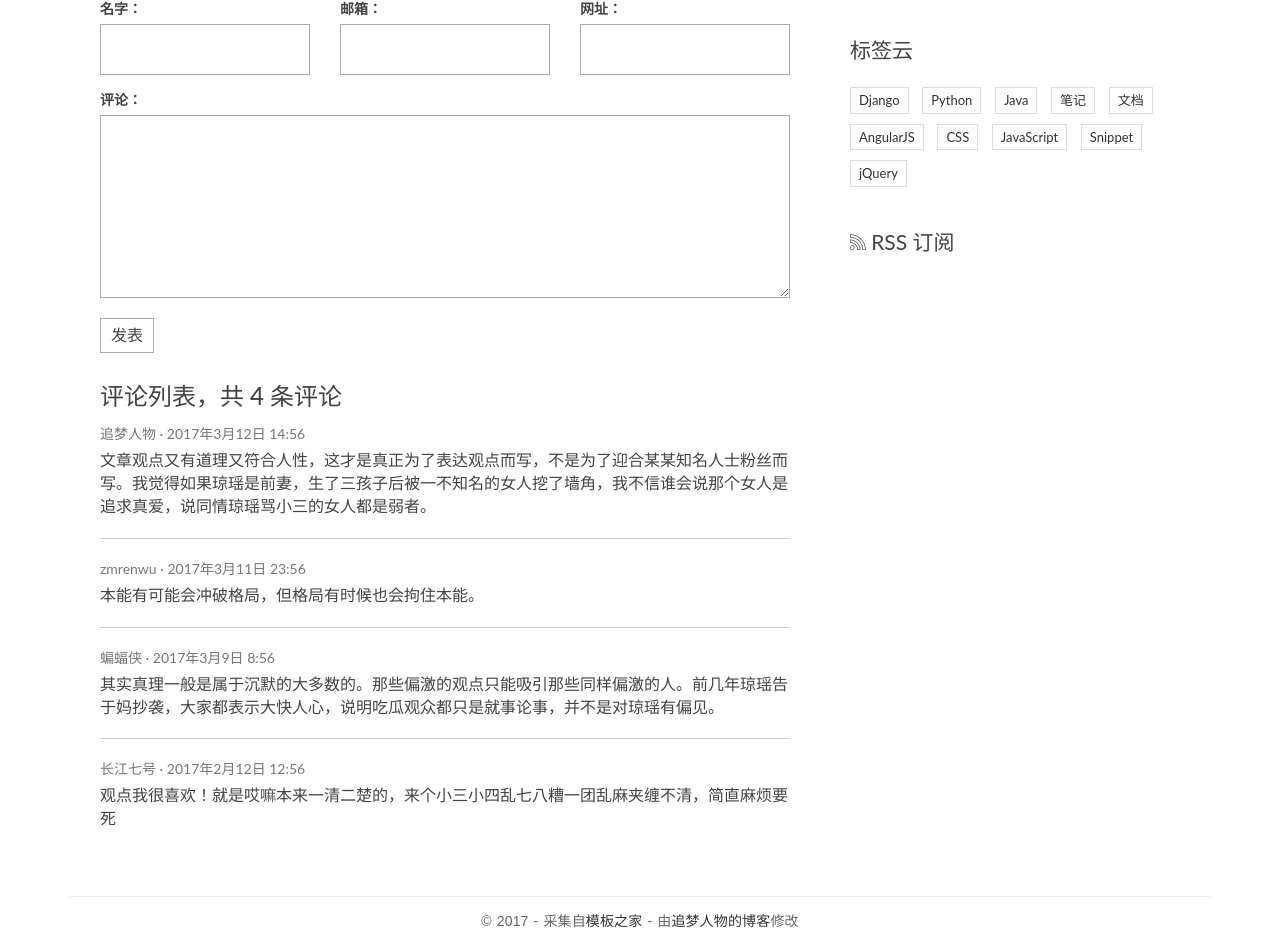
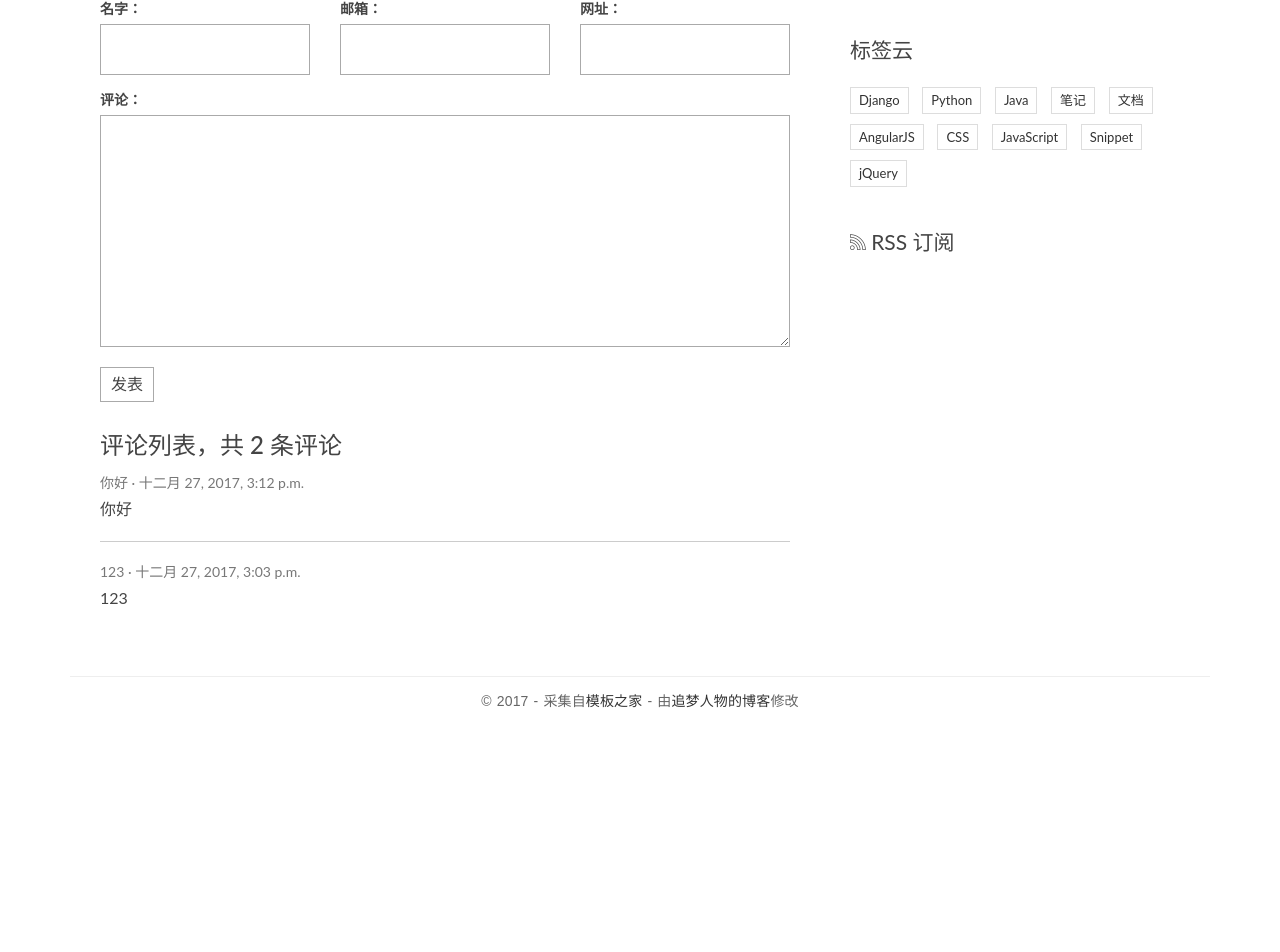
Before and after one commit to zzvscx/blog, a Django app: page /post/1/ in a window 1280 px wide. Shown: the part 763-1715 px from the top of the page. After the commit the page ends 1471 px from the top, so only its background shows below. Run offline with Django 3.2, Linux system fonts and the light colour scheme; data comes from the database, SQL or seed files in the repository; both versions use the stored data as it was after the commit; some libraries are stand-ins or nearby versions.

Commit message:
完善评论功能

```diff
--- a/blog/models.py
+++ b/blog/models.py
@@ -36,5 +36,9 @@ class Post(models.Model):
     def __str__(self):
         return self.title
 
+    class Meta:
+        ordering = ['-created_time']
+
+
     def get_absolute_url(self):
         return reverse('blog:detail', kwargs={'pk': self.pk})
--- a/blog/templatetags/blog_tags.py
+++ b/blog/templatetags/blog_tags.py
@@ -6,7 +6,7 @@ register = template.Library()
 #获取最新的文章
 @register.simple_tag
 def get_recent_posts(num=5):
-    return Post.objects.all().order_by('-created_time')[:num]
+    return Post.objects.all()[:num]
 
 #将文章按月份归档
 @register.simple_tag
--- a/blog/views.py
+++ b/blog/views.py
@@ -5,10 +5,11 @@ from django.http import HttpResponse
 from django.shortcuts import render, get_object_or_404
 
 from .models import Post, Category
+from comments.forms import CommentForm
 # Create your views here.
 
 def index(request):
-    post_list = Post.objects.all().order_by('-created_time')
+    post_list = Post.objects.all()
     return render(request, 'blog/index.html', locals())
 
 def detail(request, pk):
@@ -19,15 +20,17 @@ def detail(request, pk):
                                 'markdown.extensions.codehilite',
                                 'markdown.extensions.toc',
                             ])
+    form = CommentForm()
+    comment_list = post.comment_set.all()
     return render(request,'blog/detail.html', locals())
 
 def archives(request, year, month):
     post_list = Post.objects.filter(created_time__year=year,
                                     created_time__month=month,
-                                    ).order_by('-created_time')
+                                    )
     return render(request,'blog/index.html', locals())
 
 def category(request,pk):
     cate = get_object_or_404(Category,pk=pk)
-    post_list = Post.objects.filter(category=cate).order_by('-created_time')
+    post_list = Post.objects.filter(category=cate)
     return render(request, 'blog/index.html',locals())
--- a/blogproject/urls.py
+++ b/blogproject/urls.py
@@ -19,4 +19,5 @@ from django.contrib import admin
 urlpatterns = [
     url(r'^admin/', admin.site.urls),
     url(r'',include('blog.urls')),
+    url(r'',include('comments.urls'))
 ]
--- /dev/null
+++ b/comments/forms.py
@@ -0,0 +1,7 @@
+from django import forms
+from .models import Comment
+
+class CommentForm(forms.ModelForm):
+    class Meta:
+        model = Comment
+        fields = ['name', 'email', 'url', 'text']
--- a/comments/models.py
+++ b/comments/models.py
@@ -14,3 +14,6 @@ class Comment(models.Model):
 
     def __str__(self):
         return self.text[:20]
+
+    class Meta:
+        ordering = ['-created_time']
--- /dev/null
+++ b/comments/urls.py
@@ -0,0 +1,7 @@
+from django.conf.urls import url
+from . import views
+
+app_name='comments'
+urlpatterns = [
+    url(r'^comment/post/(?P<post_pk>[0-9]+)/$', views.post_comment, name='post_comment'),
+]
--- a/templates/base.html
+++ b/templates/base.html
@@ -29,7 +29,7 @@
         <div class="row">
             <div class="col-md-4 col-sm-5 col-xs-8">
                 <div class="logo">
-                    <h1><a href="index.html"><b>Black</b> &amp; White</a></h1>
+                    <h1><a href="{% url 'blog:index' %}"><b>Black</b> &amp; White</a></h1>
                 </div>
             </div><!-- col-md-4 -->
             <div class="col-md-8 col-sm-7 col-xs-4">
--- a/templates/blog/detail.html
+++ b/templates/blog/detail.html
@@ -20,58 +20,46 @@
     <section class="comment-area" id="comment-area">
         <hr>
         <h3>发表评论</h3>
-        <form action="#" method="post" class="comment-form">
+        <form action="{% url 'comments:post_comment' post.pk %}" method="post" class="comment-form">
+            {% csrf_token %}
             <div class="row">
                 <div class="col-md-4">
                     <label for="id_name">名字：</label>
-                    <input type="text" id="id_name" name="name" required>
+                    {{ form.name }}
+                    {{ form.name.errors }}
                 </div>
                 <div class="col-md-4">
                     <label for="id_email">邮箱：</label>
-                    <input type="email" id="id_email" name="email" required>
+                    {{ form.email }}
+                    {{ form.email.errors }}
                 </div>
                 <div class="col-md-4">
                     <label for="id_url">网址：</label>
-                    <input type="text" id="id_url" name="url">
+                    {{ form.url }}
+                    {{ form.url.errors }}
                 </div>
                 <div class="col-md-12">
                     <label for="id_comment">评论：</label>
-                    <textarea name="comment" id="id_comment" required></textarea>
+                    {{ form.text }}
+                    {{from.text.errors}}
                     <button type="submit" class="comment-btn">发表</button>
                 </div>
-            </div>    <!-- row -->
+            </div>
         </form>
         <div class="comment-list-panel">
-            <h3>评论列表，共 <span>4</span> 条评论</h3>
+            <h3>评论列表，共 <span>{{ comment_list.count }}</span> 条评论</h3>
             <ul class="comment-list list-unstyled">
+                {% for comment in comment_list %}
                 <li class="comment-item">
-                    <span class="nickname">追梦人物</span>
-                    <time class="submit-date" datetime="2012-11-09T23:15:57+00:00">2017年3月12日 14:56</time>
+                    <span class="nickname">{{ comment.name }}</span>
+                    <time class="submit-date">{{ comment.created_time }}</time>
                     <div class="text">
-                        文章观点又有道理又符合人性，这才是真正为了表达观点而写，不是为了迎合某某知名人士粉丝而写。我觉得如果琼瑶是前妻，生了三孩子后被一不知名的女人挖了墙角，我不信谁会说那个女人是追求真爱，说同情琼瑶骂小三的女人都是弱者。
+                        {{ comment.text }}
                     </div>
                 </li>
-                <li class="comment-item">
-                    <span class="nickname">zmrenwu</span>
-                    <time class="submit-date" datetime="2012-11-09T23:15:57+00:00">2017年3月11日 23:56</time>
-                    <div class="text">
-                        本能有可能会冲破格局，但格局有时候也会拘住本能。
-                    </div>
-                </li>
-                <li class="comment-item">
-                    <span class="nickname">蝙蝠侠</span>
-                    <time class="submit-date" datetime="2012-11-09T23:15:57+00:00">2017年3月9日 8:56</time>
-                    <div class="text">
-                        其实真理一般是属于沉默的大多数的。那些偏激的观点只能吸引那些同样偏激的人。前几年琼瑶告于妈抄袭，大家都表示大快人心，说明吃瓜观众都只是就事论事，并不是对琼瑶有偏见。
-                    </div>
-                </li>
-                <li class="comment-item">
-                    <span class="nickname">长江七号</span>
-                    <time class="submit-date" datetime="2012-11-09T23:15:57+00:00">2017年2月12日 12:56</time>
-                    <div class="text">
-                        观点我很喜欢！就是哎嘛本来一清二楚的，来个小三小四乱七八糟一团乱麻夹缠不清，简直麻烦要死
-                    </div>
-                </li>
+                {% empty %}
+                暂无评论!
+                {% endfor %}
             </ul>
         </div>
     </section>
```
Also changed, not shown: comments/views.py (+28 -1 lines), db.sqlite3, 1 other file.
